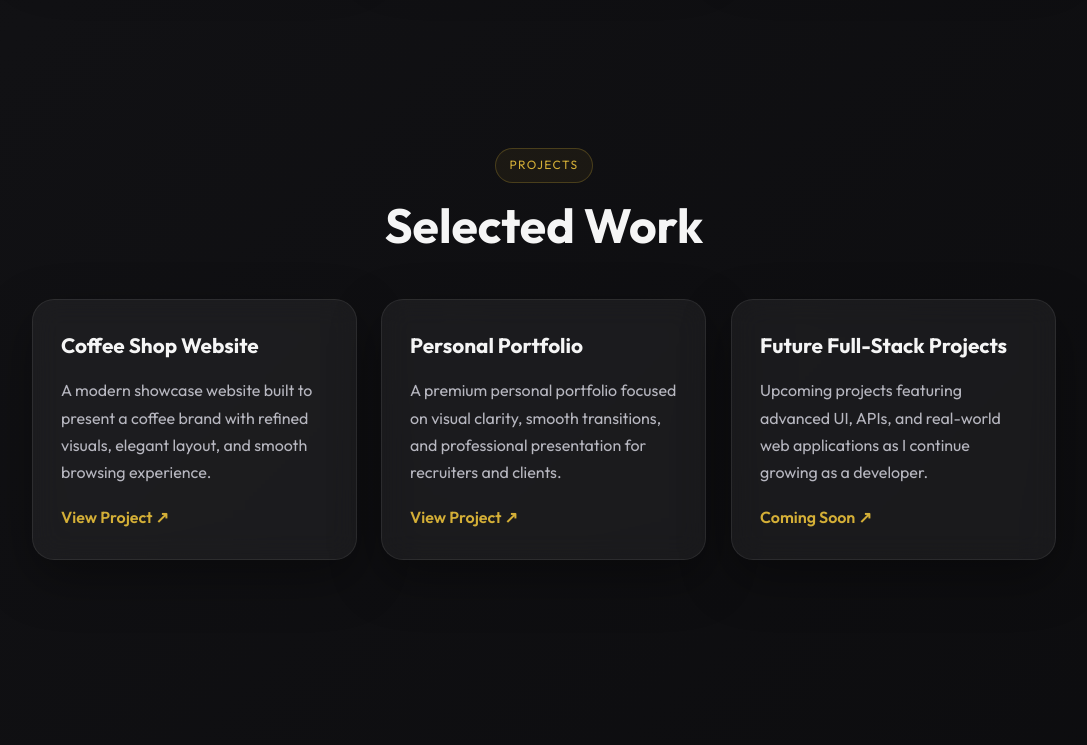
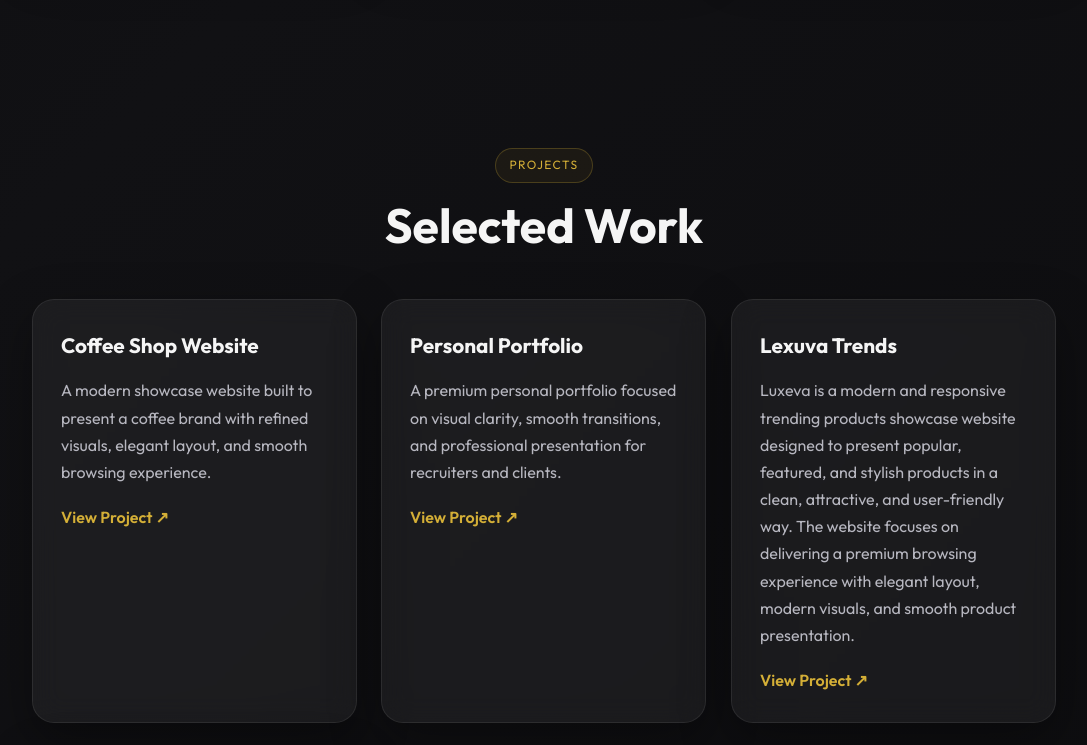
Before and after one commit to abdulsalam17004-commits/portfolio, a plain HTML site: page index.html in a window 1280 px wide. Shown: the part 2000-2745 px from the top of the page, without its empty margins (96-1183 px from the left). Drawn offline with nearby package versions, Linux system fonts and the light colour scheme.

Commit message:
Update index.html
added portfolio and luxeva limks in project section

```diff
--- a/index.html
+++ b/index.html
@@ -141,7 +141,7 @@
           A modern showcase website built to present a coffee brand with refined visuals,
           elegant layout, and smooth browsing experience.
         </p>
-        <a href="https://abdulsalam17004-commits.github.io/coffee-shop" class="project-link"  target="_blank">View Project ↗</a>
+        <a href="https://abdulsalam17004-commits.github.io/coffee-shop/" class="project-link"  target="_blank">View Project ↗</a>
       </div>
 
       <div class="project-card glass-card reveal-up">
@@ -150,7 +150,17 @@
           A premium personal portfolio focused on visual clarity, smooth transitions,
           and professional presentation for recruiters and clients.
         </p>
-        <a href="#" class="project-link">View Project ↗</a>
+        <a href="https://abdulsalam17004-commits.github.io/portfolio/" class="project-link"  target="_blank">View Project ↗</a>
+      </div>
+
+           <div class="project-card glass-card reveal-up">
+        <h3>Lexuva Trends</h3>
+        <p>
+         Luxeva is a modern and responsive trending products
+          showcase website designed to present popular, featured, and stylish products in a clean, attractive, and user-friendly way.
+          The website focuses on delivering a premium browsing experience with elegant layout, modern visuals, and smooth product presentation.
+        </p>
+        <a href="https://abdulsalam17004-commits.github.io/luxeva-trending-products-site-Abdul-Salam-/" class="project-link"  target="_blank">View Project ↗</a>
       </div>
 
       <div class="project-card glass-card reveal-up">
```
